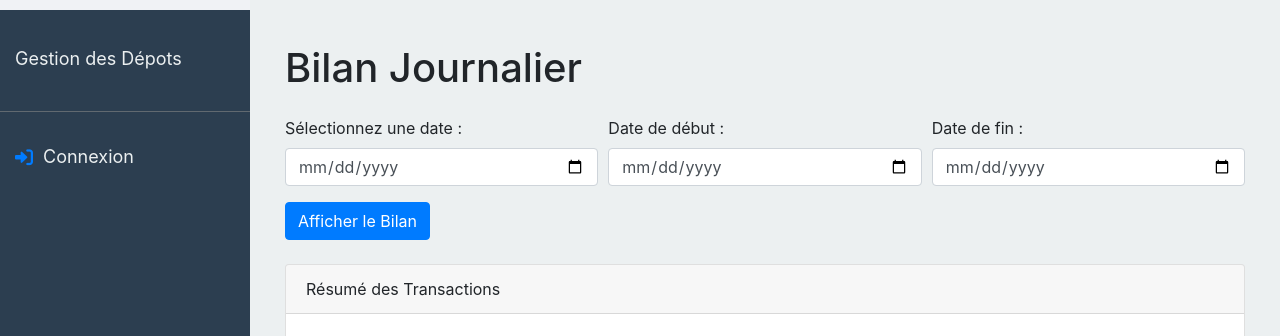
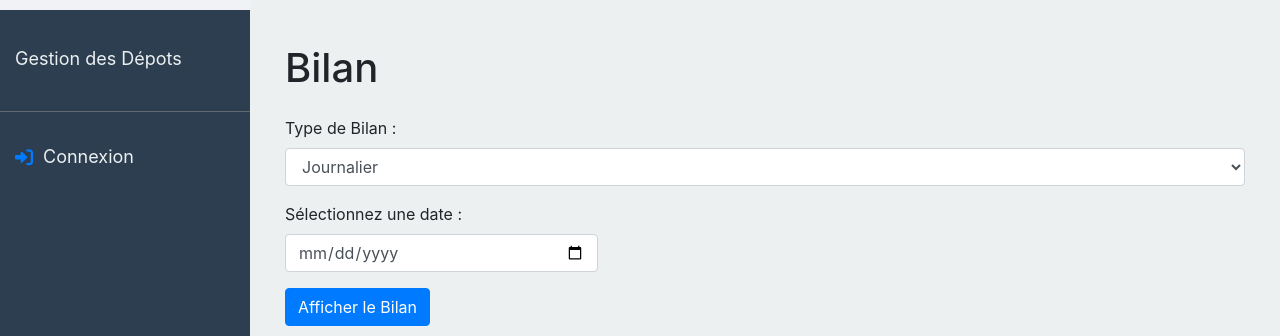
Before and after one commit to HamaBarhamou/gestion_depots, a Django app: template transactions/templates/transactions/bilan_journalier.html in a window 1280 px wide. Shown: the part 70-406 px from the top of the page. Run offline with Django 5.2, Linux system fonts and the light colour scheme; the template is opened without the code that fills it, so the values that code supplies are empty; some libraries are stand-ins or nearby versions.

Commit message:
Amélioration du template de la vue Bilan : - Ajout d'une liste déroulante pour sélectionner le type de bilan (journalier ou par période). - Affichage dynamique des champs de date en fonction du type de bilan sélectionné. - Réinitialisation des champs de date non pertinents lors du changement de type de bilan. - Mise à jour du script JavaScript pour gérer l'affichage et la réinitialisation des champs.

```diff
--- a/transactions/templates/transactions/bilan_journalier.html
+++ b/transactions/templates/transactions/bilan_journalier.html
@@ -1,21 +1,28 @@
 {% extends 'base.html' %}
 
-{% block title %}Bilan Journalier{% endblock %}
+{% block title %}Bilan{% endblock %}
 
 {% block content %}
 <div class="container mt-4">
-    <h1 class="mb-4">Bilan Journalier</h1>
-    <form method="get" class="mb-4">
-        <div class="form-row">
-            <div class="form-group col-md-4">
+    <h1 class="mb-4">Bilan</h1>
+    <form method="get" class="mb-4" id="bilan-form">
+        <div class="form-group">
+            <label for="bilan_type">Type de Bilan :</label>
+            <select id="bilan_type" name="bilan_type" class="form-control" onchange="toggleDateFields()">
+                <option value="journalier" {% if not start_date and not end_date %}selected{% endif %}>Journalier</option>
+                <option value="periode" {% if start_date and end_date %}selected{% endif %}>Par Période</option>
+            </select>
+        </div>
+        <div class="form-row" id="date_fields">
+            <div class="form-group col-md-4" id="date_field">
                 <label for="date">Sélectionnez une date :</label>
                 <input type="date" id="date" name="date" class="form-control" value="{{ selected_date|date:"Y-m-d" }}">
             </div>
-            <div class="form-group col-md-4">
+            <div class="form-group col-md-4" id="start_date_field" style="display: none;">
                 <label for="start_date">Date de début :</label>
                 <input type="date" id="start_date" name="start_date" class="form-control" value="{{ start_date }}">
             </div>
-            <div class="form-group col-md-4">
+            <div class="form-group col-md-4" id="end_date_field" style="display: none;">
                 <label for="end_date">Date de fin :</label>
                 <input type="date" id="end_date" name="end_date" class="form-control" value="{{ end_date }}">
             </div>
@@ -59,4 +66,43 @@
         </div>
     </div>
 </div>
+
+<script>
+    function toggleDateFields() {
+        var bilanType = document.getElementById('bilan_type').value;
+        var dateField = document.getElementById('date_field');
+        var startDateField = document.getElementById('start_date_field');
+        var endDateField = document.getElementById('end_date_field');
+
+        if (bilanType === 'journalier') {
+            dateField.style.display = 'block';
+            startDateField.style.display = 'none';
+            endDateField.style.display = 'none';
+            document.getElementById('start_date').value = '';
+            document.getElementById('end_date').value = '';
+        } else if (bilanType === 'periode') {
+            dateField.style.display = 'none';
+            startDateField.style.display = 'block';
+            endDateField.style.display = 'block';
+            document.getElementById('date').value = '';
+        }
+    }
+
+    document.addEventListener('DOMContentLoaded', function() {
+        // Initial call to set the correct fields visibility based on the current selection
+        toggleDateFields();
+    });
+
+    // Reset the form fields after submission
+    document.getElementById('bilan-form').addEventListener('submit', function() {
+        var bilanType = document.getElementById('bilan_type').value;
+
+        if (bilanType === 'journalier') {
+            document.getElementById('start_date').value = '';
+            document.getElementById('end_date').value = '';
+        } else if (bilanType === 'periode') {
+            document.getElementById('date').value = '';
+        }
+    });
+</script>
 {% endblock %}
```
